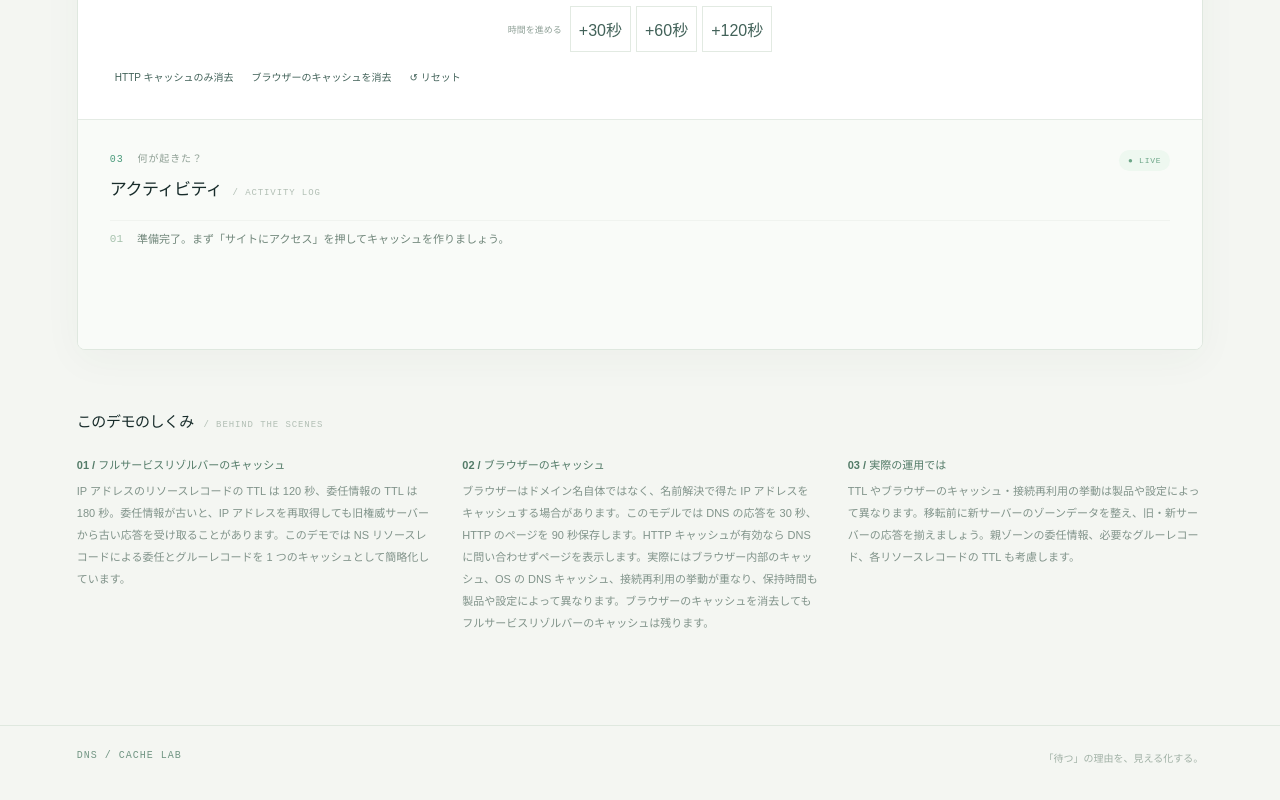
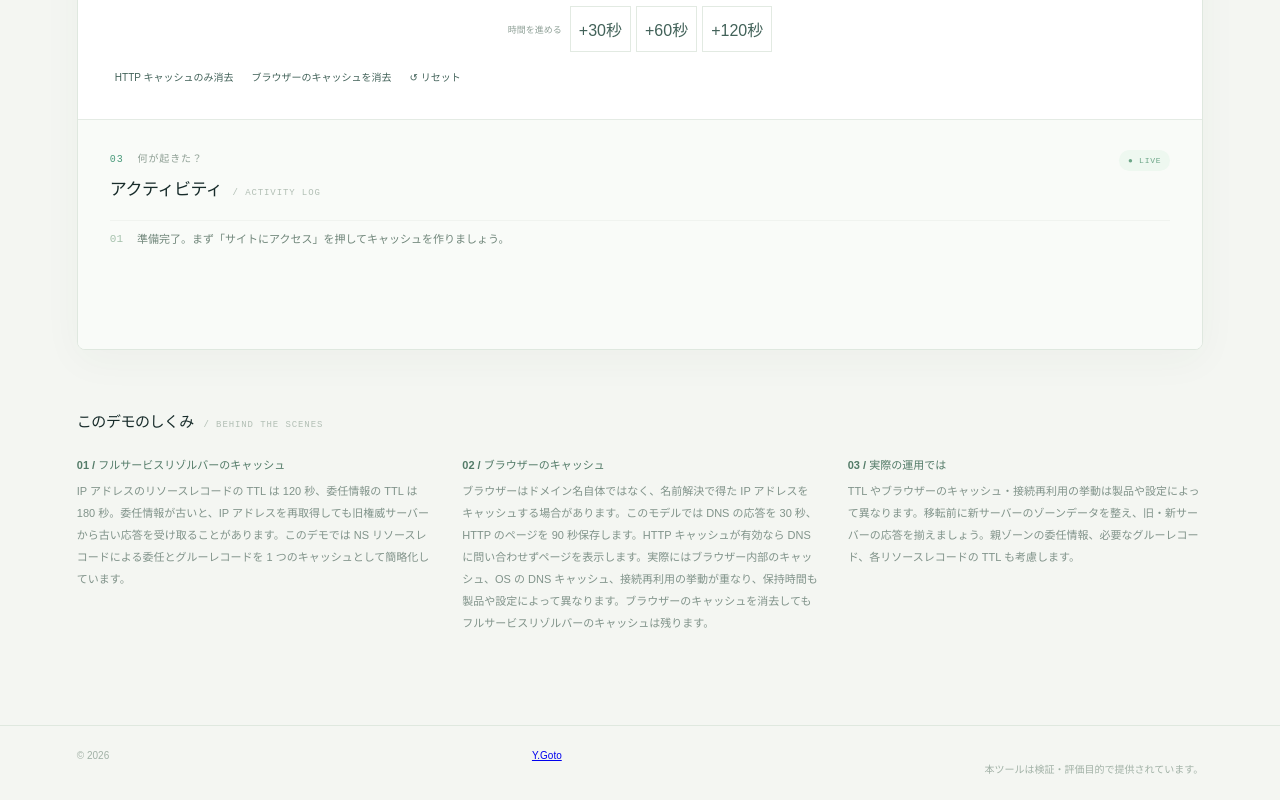
Before and after one commit to yoshigoto/do-not-say-dns-propagation, a website with bundled scripts: page public/index.html in a window 1280 px wide. Shown: the part 1323-2123 px from the top of the page. Built offline with nearby package versions, Linux system fonts and the light colour scheme.

Commit message:
タイトルを「DNS浸透」を「見て」みように変更し、フッターに著作権情報とツールの目的を追加

```diff
--- a/public/index.html
+++ b/public/index.html
@@ -4,7 +4,7 @@
   <meta charset="utf-8">
   <meta name="viewport" content="width=device-width, initial-scale=1">
   <meta name="description" content="DNS の変更とキャッシュの関係を操作して学ぶデモ">
-  <title>DNS キャッシュのひみつ</title>
+  <title>「DNS浸透」を「見て」みよう</title>
   <link rel="icon" href="data:,">
   <link rel="stylesheet" href="style.css">
   <script type="module" src="app.js"></script>
@@ -114,6 +114,9 @@
       </div>
     </section>
   </main>
-  <footer><span>DNS / CACHE LAB</span><span>「待つ」の理由を、見える化する。</span></footer>
+  <footer class="footer">
+      © 2026 <a href="https://x.com/goto_ipv6" target="_blank" rel="noopener noreferrer">Y.Goto</a><br>
+      本ツールは検証・評価目的で提供されています。
+  </footer>
 </body>
 </html>
```
